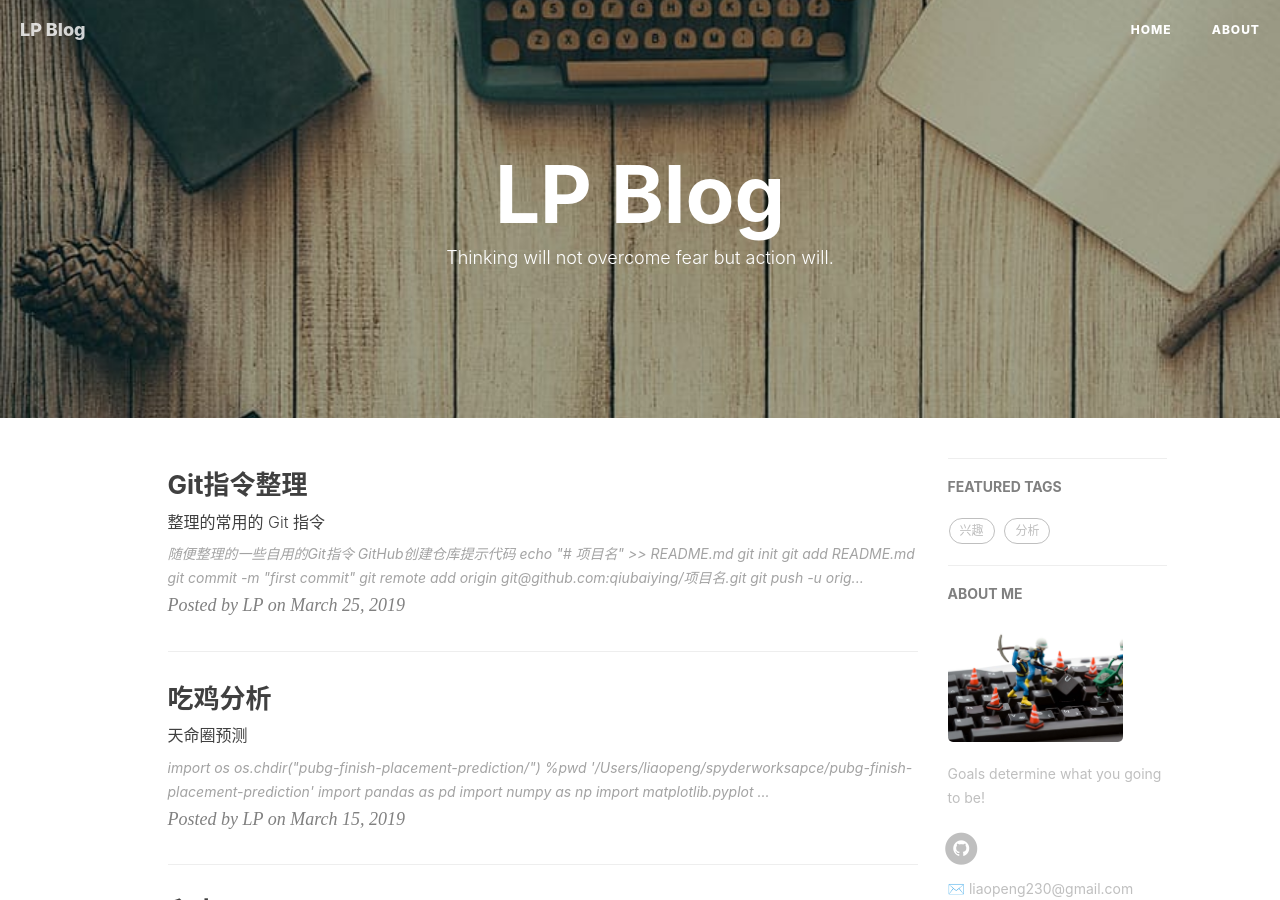
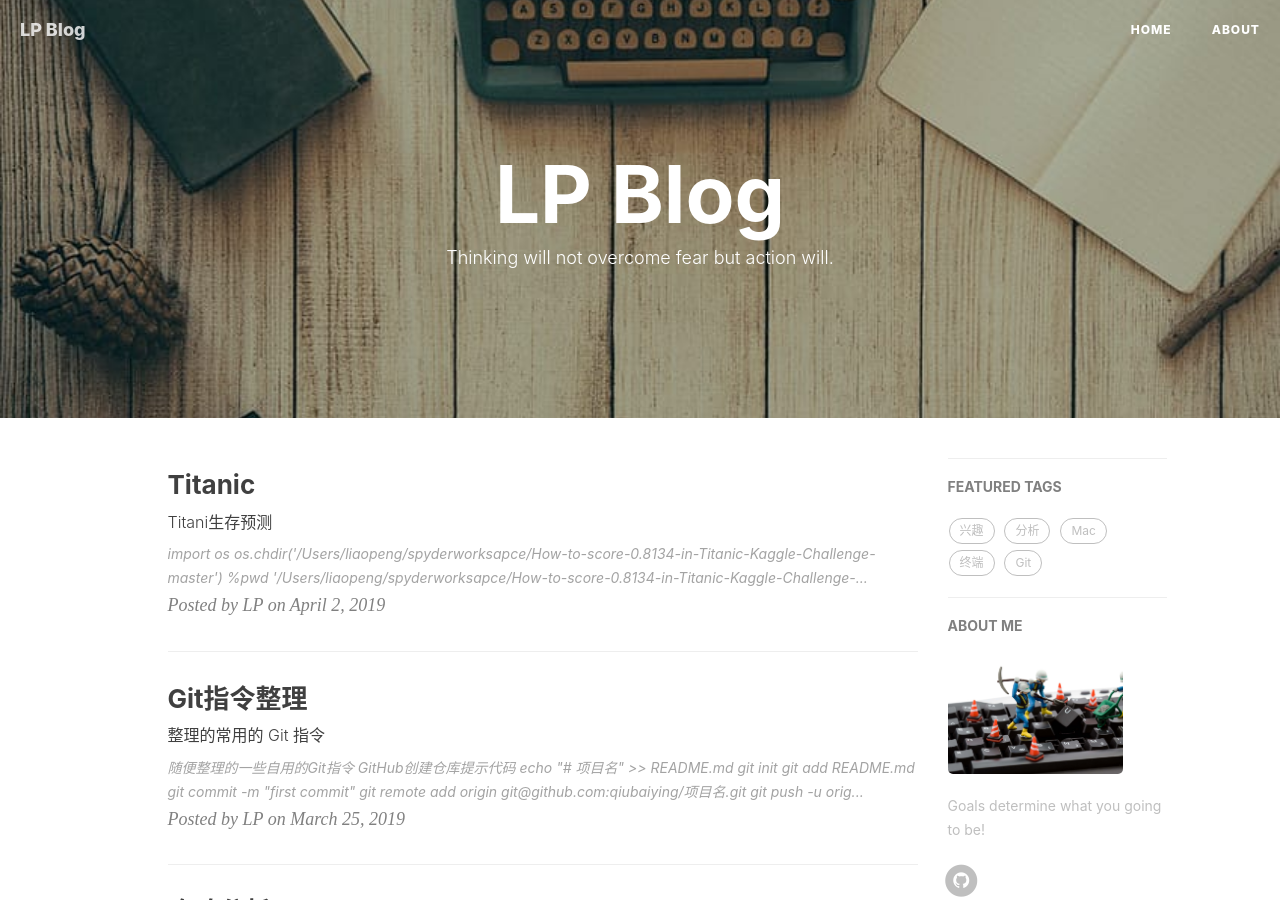
Before and after one commit to liaopengit/liaopengit.github.io, a Jekyll site: the page built from index.html, in a window 1280 px wide and 900 px high. Built offline with Jekyll 4.4.1, drawn with Linux system fonts in a browser that asks for light colours; nearby versions of some CDN libraries; library files that are not in the unit come from our copies; the list of posts is cut into pages by our own code; comment, search, counter and statistics services are not loaded.

Commit message:
Update and rename 2019-04-02.md to 2019-04-02-Titanic.md

````diff
--- a/_posts/2019-04-02.md
+++ b/_posts/2019-04-02-Titanic.md
@@ -1,4 +1,16 @@
-
+---
+layout:     post
+title:      Titanic
+subtitle:   Titani生存预测
+date:       2019-04-02
+author:     LP
+header-img: img/tt.jpeg
+catalog: true
+tags:
+    - Mac
+    - 终端
+    - Git
+---
 
 ```python
 import os
@@ -561,7 +573,7 @@ data.groupby('Sex').agg('sum')[['Survived', 'Died']].plot(kind='bar', figsize=(2
 ```
 
 
-![png](output_14_0.png)
+![png](/img/output_14_0.png)
 
 
 ### age对survied的影响
@@ -578,7 +590,7 @@ sns.violinplot(x='Sex', y='Age',
 ```
 
 
-![png](output_16_0.png)
+![png](/img/output_16_0.png)
 
 
 从以上两个图 我们可以得到以下结论：
@@ -609,7 +621,7 @@ plt.legend();
 ```
 
 
-![png](output_19_0.png)
+![png](/img/output_19_0.png)
 
 
 票价越便宜的乘客的生还率更低
@@ -632,7 +644,7 @@ ax.scatter(data[data['Survived'] == 0]['Age'], data[data['Survived'] == 0]['Fare
 ```
 
 
-![png](output_22_0.png)
+![png](/img/output_22_0.png)
 
 
 x轴表示年龄 右轴表示票价 点的大小反映了票价的高低
@@ -650,7 +662,7 @@ data.groupby('Pclass').mean()['Fare'].plot(kind='bar', figsize=(25, 7), ax = ax)
 ```
 
 
-![png](output_25_0.png)
+![png](/img/output_25_0.png)
 
 
 ### embarkation site对survied的影响
@@ -662,7 +674,7 @@ sns.violinplot(x='Embarked', y='Fare', hue='Survived', data=data, split=True, pa
 ```
 
 
-![png](output_27_0.png)
+![png](/img/output_27_0.png)
 
 
 ### 接下来将进行特征工程....
````
